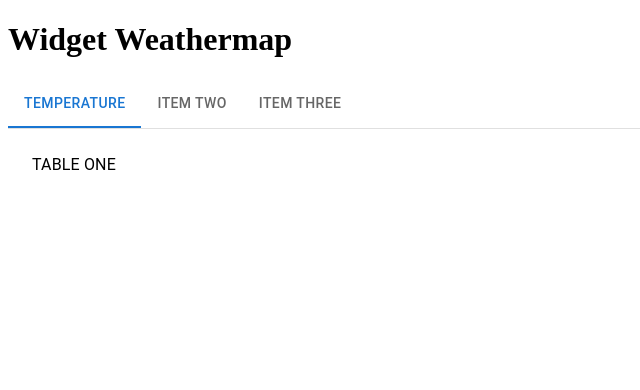
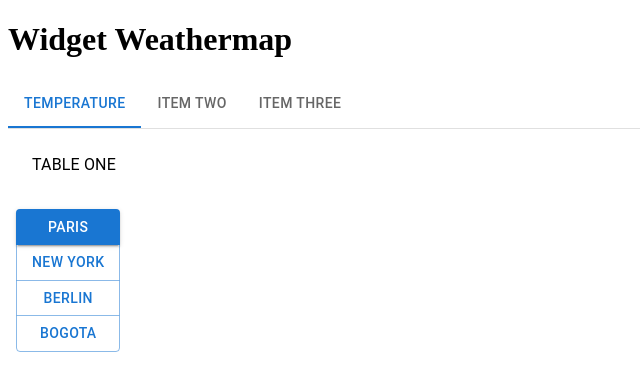
Before and after one commit to ayarmkt/weather-app-tech-test, a React (Create React App) app: page / in a window 1280 px wide. Shown: the top 390 px of the page, without its empty margins (0-640 px from the left). Built offline with nearby package versions, Linux system fonts and the light colour scheme; no server answers; the HTML template or start-up script is replaced by a standard one.

Commit message:
added buttons group

```diff
--- a/src/App.js
+++ b/src/App.js
@@ -2,6 +2,7 @@ import './App.css';
 import { getAllWeatherData } from './API/getWeatherData';
 import { locationData } from './assets/locationData';
 import WeatherMeasureTabs from './components/WeatherMeasureTab/WeatherMeasureTab';
+import CityButtons from './components/CityButtons';
 
 const App = () => {
   getAllWeatherData(locationData);
@@ -10,6 +11,7 @@ const App = () => {
     <>
       <h1>Widget Weathermap</h1>
       <WeatherMeasureTabs />
+      <CityButtons locationData={locationData} />
     </>
   );
 };
--- a/src/assets/locationData.js
+++ b/src/assets/locationData.js
@@ -7,7 +7,7 @@ export const locationData = [
     lon_sw: 2.3291015625,
   },
   {
-    location: 'NewYork',
+    location: 'New York',
     lat_ne: 40.97989806962013,
     lat_sw: 38.82259097617712,
     lon_ne: -81.5625,
--- /dev/null
+++ b/src/components/CityButtons.js
@@ -0,0 +1,42 @@
+import React, { useState } from 'react';
+import Button from '@mui/material/Button';
+import ButtonGroup from '@mui/material/ButtonGroup';
+import Box from '@mui/material/Box';
+
+const CityButtons = ({ locationData }) => {
+  const [selectedBtn, setSelectedBtn] = useState('Paris');
+
+  const handleClick = (e) => {
+    setSelectedBtn(e.target.textContent);
+  };
+
+  const buttons = locationData.map((location) => (
+    <Button
+      key={location.location}
+      variant={location.location === selectedBtn ? 'contained' : 'outlined'}
+      onClick={handleClick}
+    >
+      {location.location}
+    </Button>
+  ));
+
+  return (
+    <Box
+      sx={{
+        display: 'flex',
+        '& > *': {
+          m: 1,
+        },
+      }}
+    >
+      <ButtonGroup
+        orientation='vertical'
+        aria-label='vertical outlined button group'
+      >
+        {buttons}
+      </ButtonGroup>
+    </Box>
+  );
+};
+
+export default CityButtons;
--- a/src/components/WeatherMeasureTab/WeatherMeasureTab.js
+++ b/src/components/WeatherMeasureTab/WeatherMeasureTab.js
@@ -1,4 +1,4 @@
-import * as React from 'react';
+import React from 'react';
 import { useState } from 'react';
 import Tabs from '@mui/material/Tabs';
 import Tab from '@mui/material/Tab';
```
